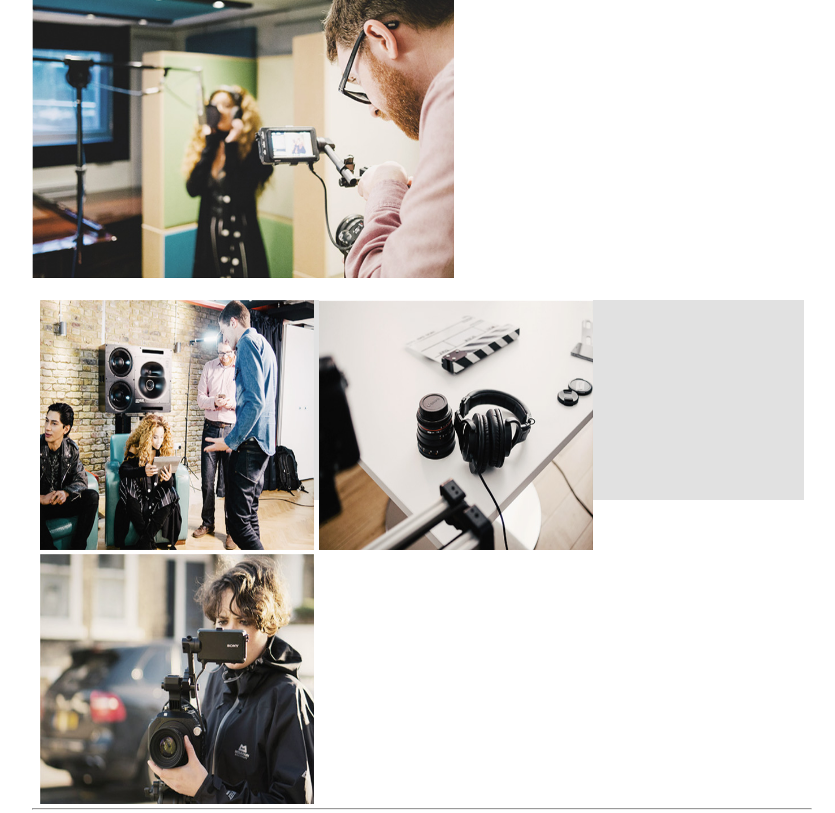
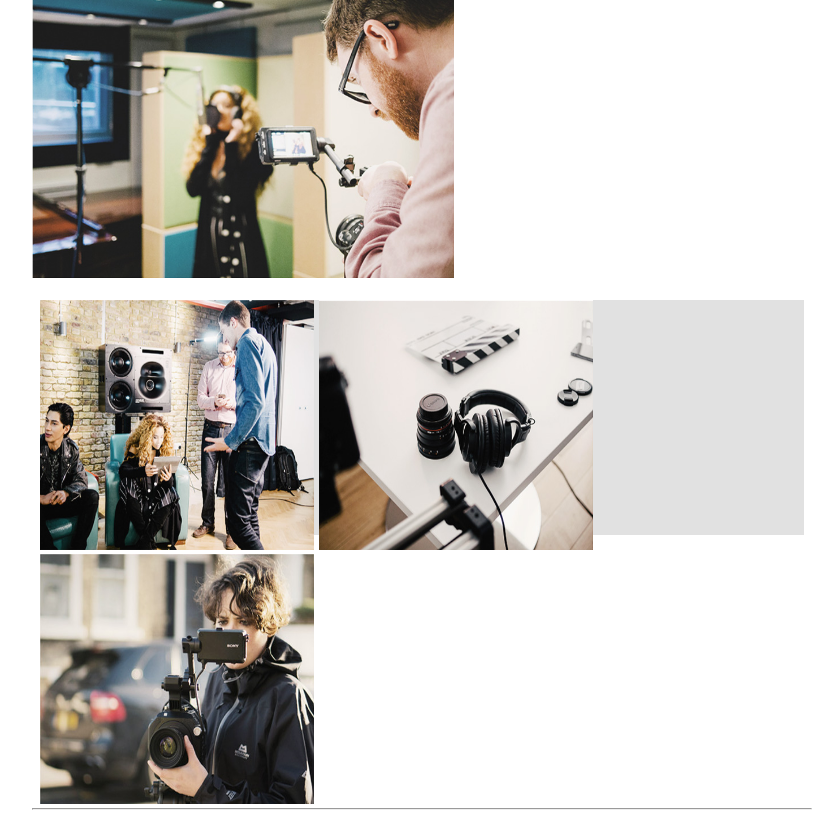
Before and after one commit to site695/site.github.io, a plain HTML site: page CaseStudy.html in a window 1280 px wide. Shown: the part 1787-2600 px from the top of the page, without its empty margins (218-1053 px from the left). Drawn offline with Linux system fonts and the light colour scheme.

Commit message:
мелкие исправления about

```diff
--- a/main.css
+++ b/main.css
@@ -400,7 +400,7 @@ p + a {
   /*margin:18px 10px 107px;*/
   padding: 0 0 0 0;
   /* width: 267px; */
-  height: 200px;
+  height: 235px;
   background: #e1e1e1;
   display: inline-block;
   color: #4f4f4f;
```
